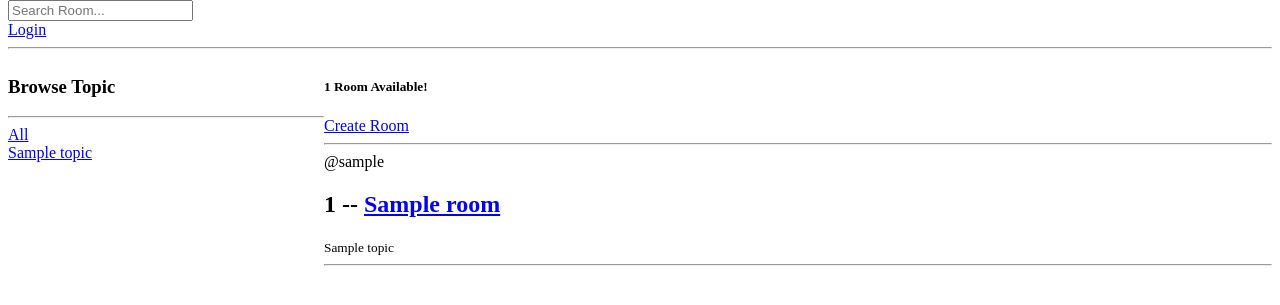
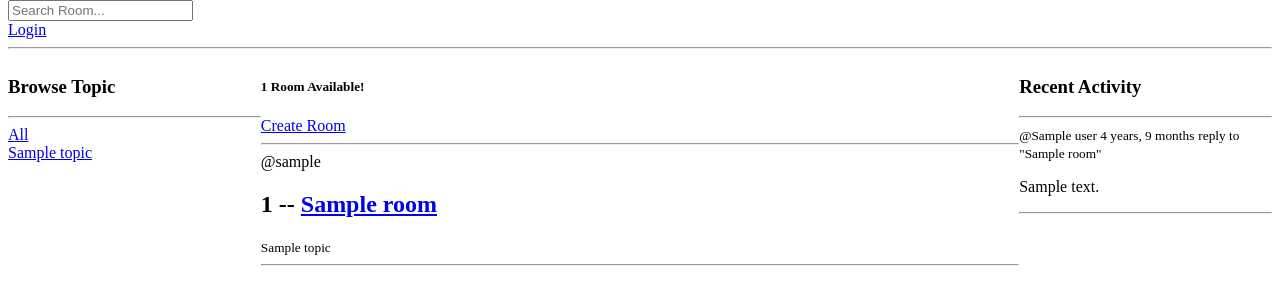
Before and after one commit to arshiabh/discord_django, a Django app: template backend/api/templates/api/home.html in a window 1280 px wide. Shown: the part 26-331 px from the top of the page. Run offline with Django 3.2, Linux system fonts and the light colour scheme; the template is opened without the code that fills it: most values are stand-ins (such as "Sample title", 1, 10 or a date in 2020).

Commit message:
building activity field

```diff
--- a/backend/api/templates/api/home.html
+++ b/backend/api/templates/api/home.html
@@ -5,7 +5,7 @@
     <style>
         .home-container{
             display: grid;
-            grid-template-columns: 1fr 3fr;
+            grid-template-columns: 1fr 3fr 1fr;
         }
 
     </style>
@@ -51,5 +51,23 @@
         </div>
 
 
+        <div>
+
+            <h3>Recent Activity</h3>
+            <hr>
+            {% for room_messege in room_messeges %}
+                <div>
+
+                    <small>@{{ room_messege.user}} {{ room_messege.created |timesince }}</small>
+                    <small>reply to "{{ room_messege.room }}"</small>
+                    <p>{{ room_messege.body}}</p>
+                    <hr>
+
+                </div>
+            {% endfor %}
+
+        </div>
+
+
     </div>
 {% endblock  %}
```
Also changed, not shown: backend/api/views.py (+9 -1 lines).
